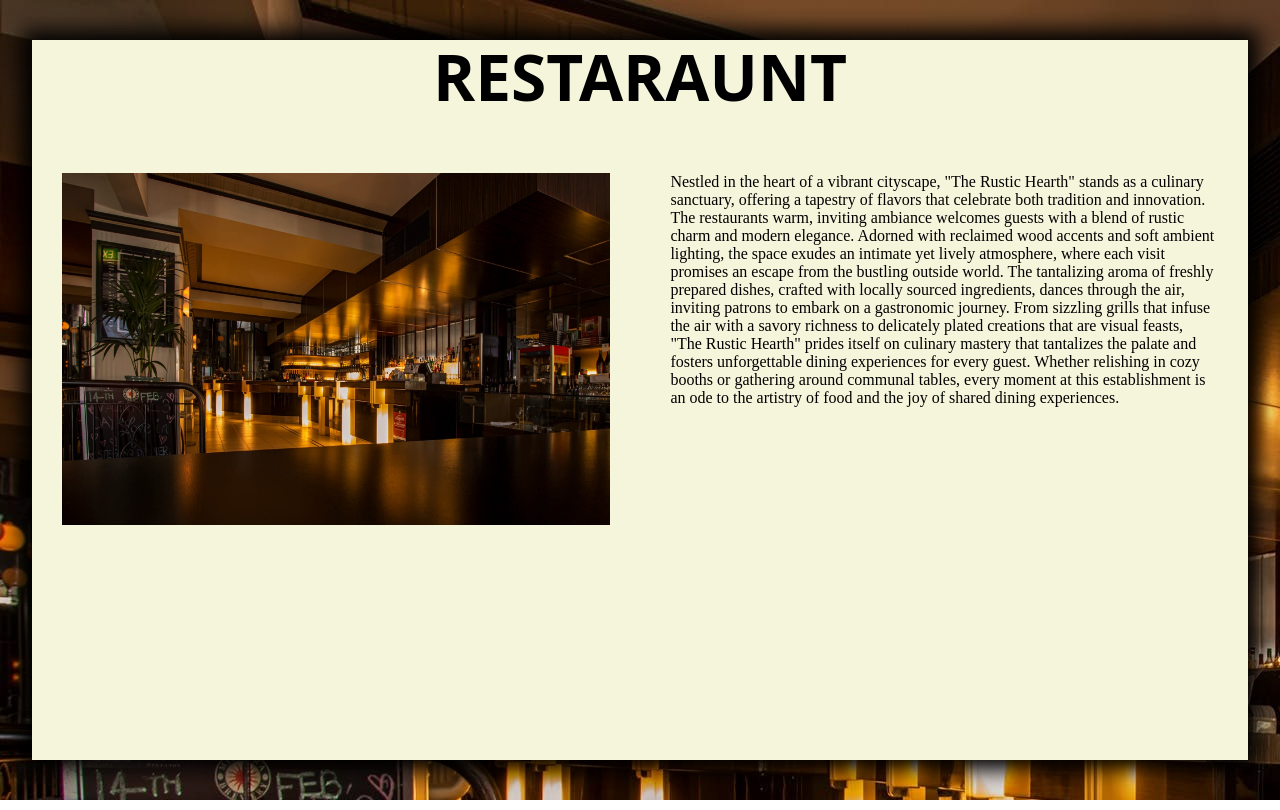
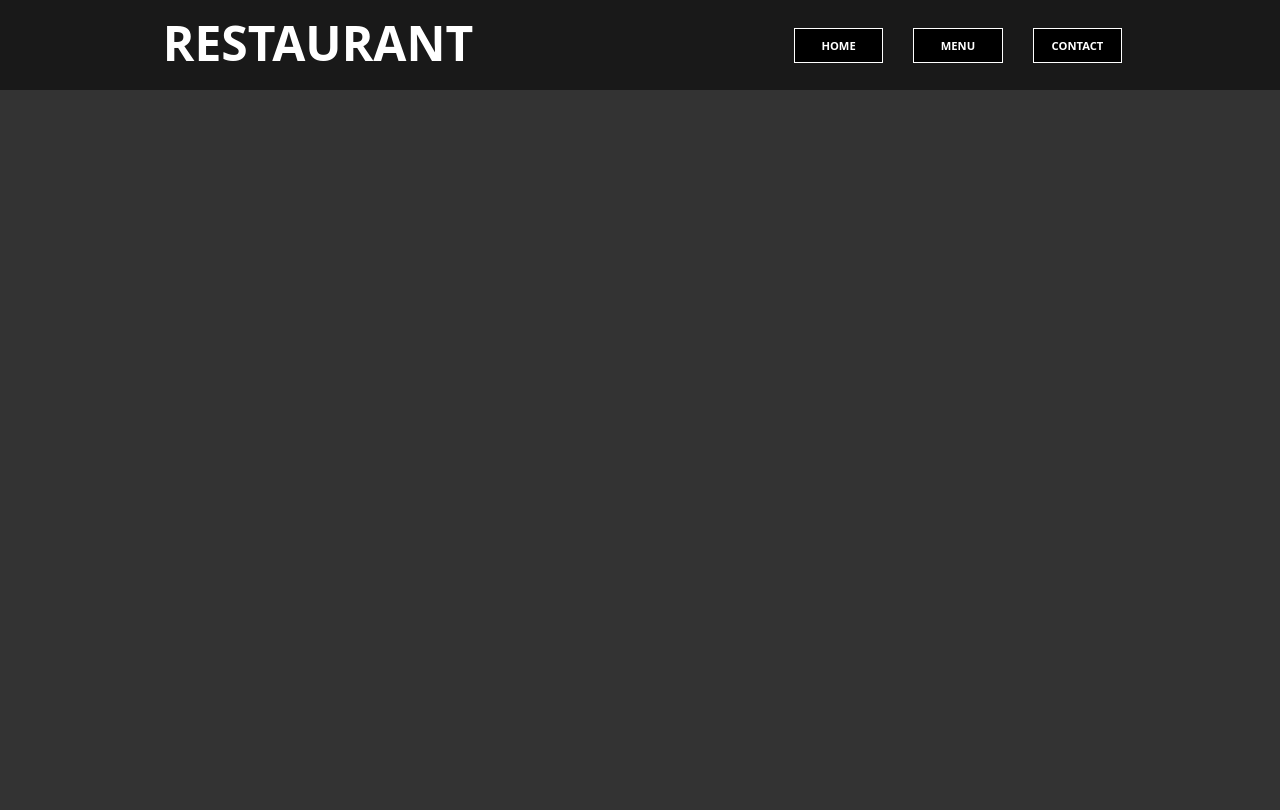
Before and after one commit to ferinsh/project-restaurant-page, a website built with webpack: page dist/index.html in a window 1280 px wide. Built offline with nearby package versions, Linux system fonts and the light colour scheme.

Commit message:
V 1.1.0 Working code

```diff
--- /dev/null
+++ b/src/createBody.js
@@ -0,0 +1,22 @@
+export default function createBody(card){
+    console.log("createBody called");
+    const contentCard = document.createElement("div");
+    contentCard.id = "contentCard";
+    console.log(contentCard.id);
+    contentCard.classList.add("content-card");
+
+    const contentHome = document.createElement("div");
+    contentHome.classList.add("content-home");
+
+    const contentMenu = document.createElement("div");
+    contentMenu.classList.add("content-menu");
+
+    const contentContact = document.createElement("div");
+    contentContact.classList.add("content-contact");
+
+    contentCard.appendChild(contentHome);
+    contentCard.appendChild(contentMenu);
+    contentCard.appendChild(contentContact);
+
+    return contentCard;
+}
--- /dev/null
+++ b/src/createHeader.js
@@ -0,0 +1,48 @@
+export default function createHeader(){
+
+    const header = document.createElement("div");
+    header.classList.add("header");
+    header.id = "header";
+    console.log(header);
+    const headerTitle = document.createElement("h1");
+    headerTitle.innerHTML = "RESTAURANT";
+    headerTitle.classList.add('header-title');
+
+    header.appendChild(headerTitle);
+
+    console.log(header);
+
+
+    const headerButtons = document.createElement("div");
+    headerButtons.classList.add('header-buttons-holder');
+    //
+        const headerButtonsHome = document.createElement("button");
+        headerButtonsHome.innerHTML = 'HOME';
+        headerButtonsHome.classList.add('header-buttons');
+        headerButtonsHome.id = 'header-buttons-home';
+
+        headerButtons.appendChild(headerButtonsHome);
+        console.log(headerButtons);
+        //
+        const headerButtonsMenu = document.createElement("button");
+        headerButtonsMenu.innerHTML = 'MENU';
+        headerButtonsMenu.classList.add('header-buttons');
+        headerButtonsMenu.id = 'header-buttons-menu';
+
+        headerButtons.appendChild(headerButtonsMenu);
+        console.log(headerButtons);
+        //
+        const headerButtonsContact = document.createElement("button");
+        headerButtonsContact.innerHTML = 'CONTACT';
+        headerButtonsContact.classList.add('header-buttons');
+        headerButtonsContact.id = 'header-buttons-contact';
+
+        headerButtons.appendChild(headerButtonsContact);
+        console.log(headerButtons);
+
+
+    //
+
+    header.appendChild(headerButtons);
+    return header;
+}
--- a/src/defaultStyle.js
+++ /dev/null
@@ -1,63 +0,0 @@
-export default function setDefaultStyle(customFontFamily){
-    const body = document.querySelector('body');
-    const content = document.getElementById('content');
-    const homePage = document.getElementById('home-page');
-    const header = document.getElementById('header');
-    const homePageBody = document.getElementById('body');
-    const bodyImage = document.getElementById('image');
-    const bodyContent = document.getElementById('body-content');
-
-    //body.style.backgroundColor = 'blue';
-    body.style.margin = 0;
-    body.style.backgroundImage = 'url("../src/background.jpg")';
-    body.style.backgroundSize = 'fill';
-
-    content.style.display = 'flex';
-    content.style.justifyContent = 'center';
-    // content.style.width = '100%';
-
-
-
-    homePage.style.width = '95vw';
-    homePage.style.height = '90vh';
-    homePage.style.backgroundColor = 'beige';
-    homePage.style.marginTop = '5vh'
-    homePage.style.boxShadow = '0px 0px 20px 10px'
-    homePage.style.display = 'flex';
-    homePage.style.alignItems = 'center';
-    homePage.style.flexDirection = 'column';
-
-    header.style.width = '100%';
-    header.style.height = '10%';
-    //header.style.backgroundColor = 'red';
-    header.style.display = 'flex';
-    header.style.alignItems = 'center';
-    header.style.justifyContent = 'center';
-    header.style.alignContent = 'center';
-    header.style.fontSize = '4rem';
-    header.style.fontFamily = customFontFamily;
-    header.style.color = 'black';
-    header.style.fontWeight = '900';
-
-
-    homePageBody.style.width = '100%';
-    homePageBody.style.height = '90%';
-    homePageBody.style.display = 'flex';
-    homePageBody.style.justifyContent = 'space-around';
-    //homePageBody.style.alignItems = 'center';
-    homePageBody.style.paddingTop = '5%';
-    //homePageBody.style.backgroundColor = 'blue';
-
-    bodyImage.style.height = '60%';
-    bodyImage.style.width = '45%';
-    bodyImage.style.backgroundImage = 'url("../src/background.jpg")';
-    bodyImage.style.backgroundSize = 'cover';
-
-    bodyContent.style.height = '60%';
-    bodyContent.style.width = '45%';
-    bodyContent.textContent = 'Nestled in the heart of a vibrant cityscape, "The Rustic Hearth" stands as a culinary sanctuary, offering a tapestry of flavors that celebrate both tradition and innovation. The restaurants warm, inviting ambiance welcomes guests with a blend of rustic charm and modern elegance. Adorned with reclaimed wood accents and soft ambient lighting, the space exudes an intimate yet lively atmosphere, where each visit promises an escape from the bustling outside world. The tantalizing aroma of freshly prepared dishes, crafted with locally sourced ingredients, dances through the air, inviting patrons to embark on a gastronomic journey. From sizzling grills that infuse the air with a savory richness to delicately plated creations that are visual feasts, "The Rustic Hearth" prides itself on culinary mastery that tantalizes the palate and fosters unforgettable dining experiences for every guest. Whether relishing in cozy booths or gathering around communal tables, every moment at this establishment is an ode to the artistry of food and the joy of shared dining experiences.'
-    //bodyContent.style.backgroundColor = 'blue';
-
-
-
-}
--- a/src/index.js
+++ b/src/index.js
@@ -1,11 +1,67 @@
-import '../src/style.css';
-import defaultBodyStyle from './defaultStyle'; './defaultStyle.js';
-import Background from '../src/background.jpg';
+import createHeader from "./createHeader";
+import createBody from "./createBody";
 
-const defaultFontFamily = "system-ui, -apple-system, BlinkMacSystemFont, 'Segoe UI', Roboto, Oxygen, Ubuntu, Cantarell, 'Open Sans', 'Helvetica Neue', sans-serif"
-const defaultColor = "white";
-console.log("HI MANE");
+console.log("index.js loaded successfully");
+
+document.addEventListener("DOMContentLoaded", function () {
+    const pageBody = document.querySelector("body");
+    console.log("pageBody loaded successfully");
+    console.log(pageBody);
+
+    pageBody.appendChild(createHeader());
+    pageBody.appendChild(createBody('home'));
+
+    console.log(createBody('home').childNodes[0]);
+    console.log(pageBody);
+
+    // pageBody.removeChild(document.getElementById("contentCard"));
+    // pageBody.appendChild(createBody());
 
 
 
-defaultBodyStyle(defaultFontFamily);
+    console.log(document.querySelector(".content-home").style);
+    document.querySelector(".content-home").style.display = "none";
+
+
+
+    const homeContent = document.querySelector(".content-home");
+    const menuContent = document.querySelector(".content-menu");
+    const contactContent = document.querySelector(".content-contact");
+
+    const homeBTN = document.querySelector("#header-buttons-home");
+    console.log(homeBTN);
+    const menuBTN = document.querySelector("#header-buttons-menu");
+    console.log(menuBTN);
+    const contactBTN = document.querySelector("#header-buttons-contact");
+    console.log(contactBTN);
+
+    homeBTN.addEventListener("click", () => {
+        console.log("clicked");
+
+
+        homeContent.style.display = "flex";
+        menuContent.style.display = "none";
+        contactContent.style.display = "none";
+
+    });
+
+    menuBTN.addEventListener("click", () => {
+        console.log("clicked");
+
+
+        homeContent.style.display = "none";
+        menuContent.style.display = "flex";
+        contactContent.style.display = "none";
+
+    });
+
+    contactBTN.addEventListener("click", () => {
+        console.log("clicked");
+
+
+        homeContent.style.display = "none";
+        menuContent.style.display = "none";
+        contactContent.style.display = "flex";
+
+    });
+});
--- a/src/style.css
+++ b/src/style.css
@@ -0,0 +1,88 @@
+:root {
+    --default-font: system-ui, -apple-system, BlinkMacSystemFont, 'Segoe UI', Roboto, Oxygen, Ubuntu, Cantarell, 'Open Sans', 'Helvetica Neue', sans-serif;
+}
+
+body{
+    margin: 0;
+}
+
+.header{
+    height: calc(10vh - 10px);
+    width: 100%;
+    background-color: rgba(0, 0, 0, 0.9);
+    padding: 10px;
+    display: flex;
+    justify-content: space-around;
+    align-items: center;
+}
+
+.header-title {
+    color: white;
+    font-family: var(--default-font);
+    font-weight: 800;
+    font-size: 3rem;
+    height: 100%;
+    margin: 0;
+}
+
+.header-buttons-holder {
+    height: 100%;
+    width: 28vw;
+    display: flex;
+    justify-content: space-around;
+    align-items: center;
+
+
+}
+
+.header-buttons {
+    height: 50%;
+    width: 7vw;
+
+    font-size: 0.7em;
+    color: white;
+    border: 1px solid white;
+    background: black;
+    font-family: var(--default-font);
+    font-weight: 600;
+
+}
+
+.header-buttons:hover{
+    opacity: 0.8;
+    border: 1px solid yellow;
+    color: yellow;
+}
+
+.content-card{
+    background: rgba(0, 0, 0, 0.8);
+    min-height: 90vh;
+    width: 100vw;
+    display: flex;
+    flex-direction: column;
+
+    align-items: center;
+
+}
+
+.content-home, .content-menu, .content-contact{
+    margin-top: 5%;
+    height: 70vh;
+    width: 90%;
+
+}
+
+.content-home{
+    display: flex;
+    background: rgba(0, 0, 0, 1);
+}
+
+.content-menu{
+    display: none;
+    background: rgba(255, 255, 255, 1);
+}
+
+.content-contact {
+    display: none;
+    background: red;
+}
--- a/src/webpack.config.js
+++ /dev/null
@@ -1,21 +0,0 @@
-const path = require('path');
-
-module.exports = {
-  entry: './src/index.js',
-  output: {
-    filename: 'main.js',
-    path: path.resolve(__dirname, 'dist'),
-  },
-  module: {
-    rules: [
-      {
-        test: /\.css$/i,
-        use: ['style-loader', 'css-loader'],
-      },
-      {
-        test: /\.(png|svg|jpg|jpeg|gif)$/i,
-        type: 'asset/resource',
-      },
-    ],
-  },
-};
--- /dev/null
+++ b/webpack.config.js
@@ -0,0 +1,9 @@
+const path = require('path');
+
+module.exports = {
+  entry: './src/index.js',
+  output: {
+    filename: 'main.js',
+    path: path.resolve(__dirname, 'dist'),
+  },
+};
```
Also changed, not shown: package.json (+2 -5 lines), dist/index.html, dist/main.js, src/background.jpg (deleted), 2 other files.
